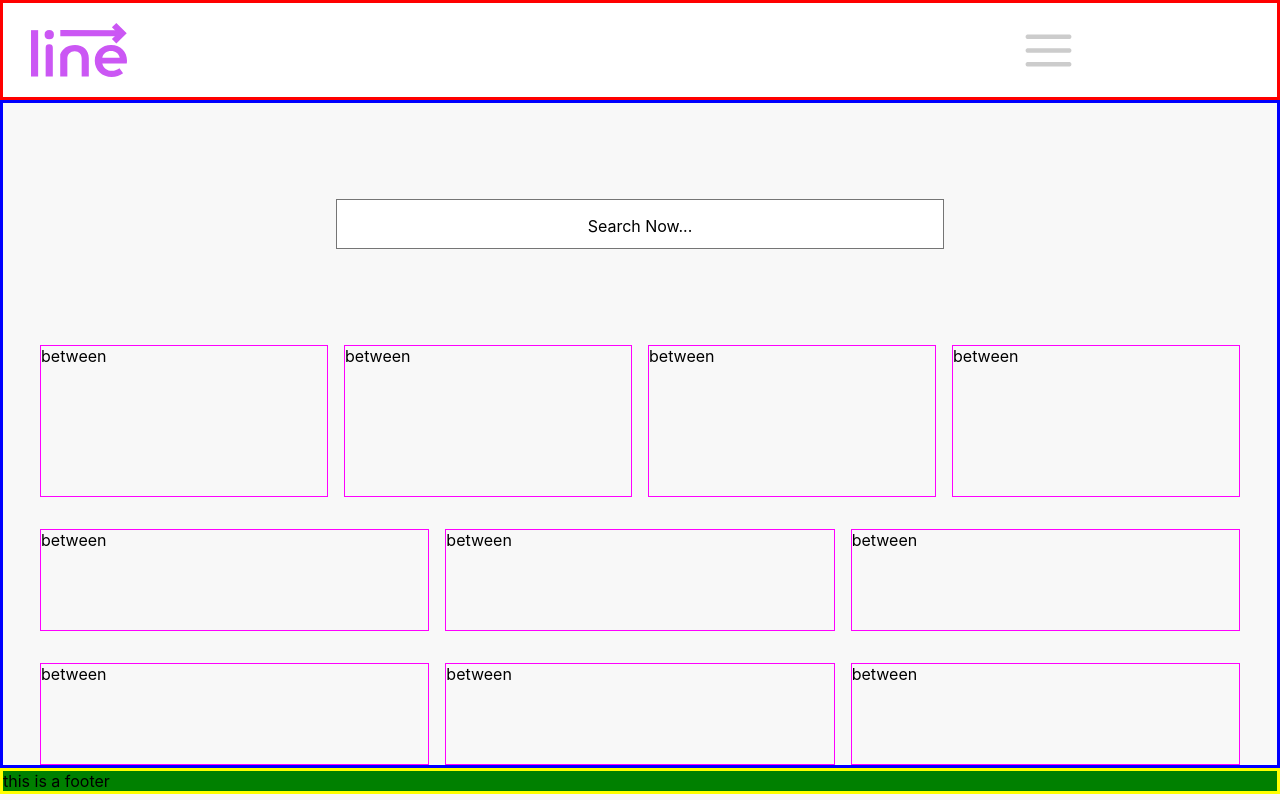
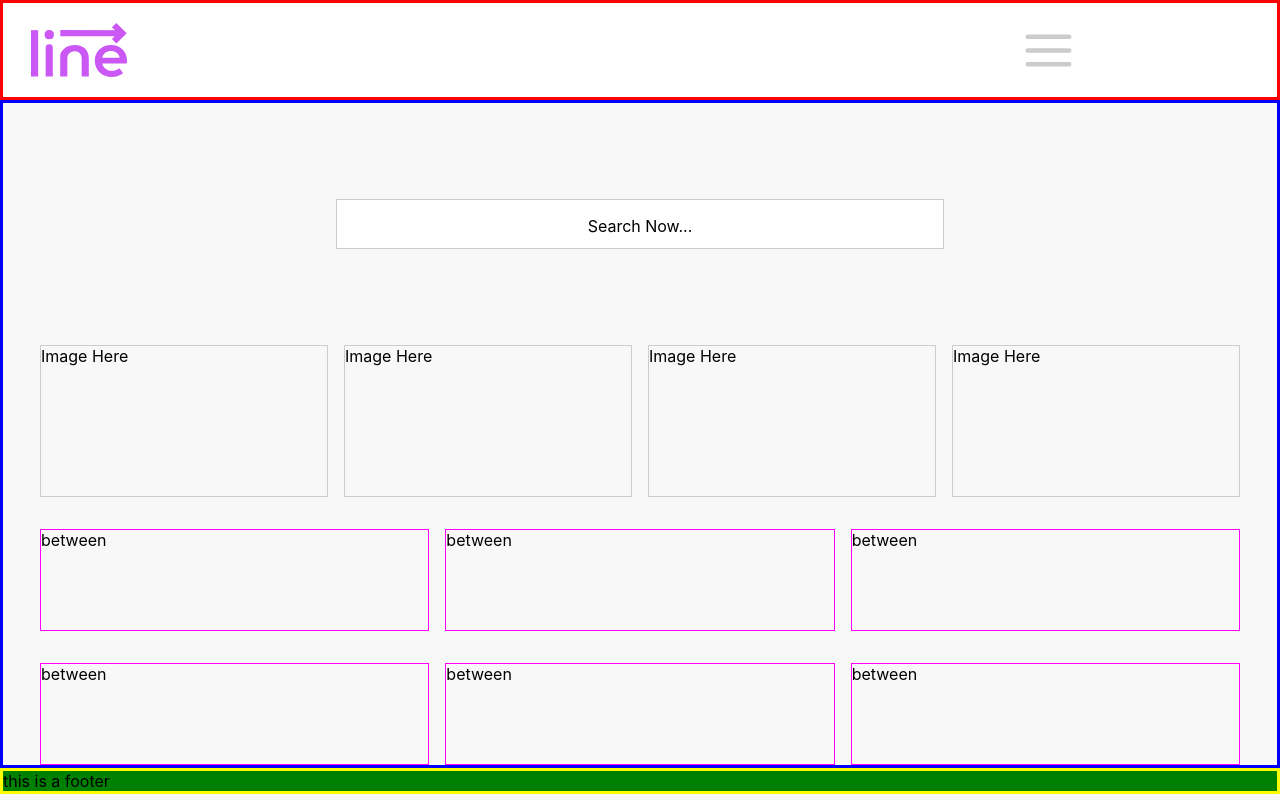
Before and after one commit to skippingline/skippingline.github.io, a React (Create React App) app: page / in a window 1280 px wide. Built offline with nearby package versions, Linux system fonts and the light colour scheme.

Commit message:
changed some colors

```diff
--- a/src/main.scss
+++ b/src/main.scss
@@ -49,7 +49,7 @@ footer {
 }
 
 .searchBar {
-    border: 1px solid #757575;
+    border: 1px solid #cccccc;
     background: white;
     margin-top: 6em;
     height: 50px;
@@ -61,25 +61,25 @@ footer {
 }
 
 .box1 {
-    border: 1px solid magenta;
+    border: 1px solid #cccccc;
     margin-top: 6em;
     height: 150px;
 }
 
 .box2 {
-    border: 1px solid magenta;
+    border: 1px solid #cccccc;
     margin-top: 6em;
     height: 150px;
 }
 
 .box3 {
-    border: 1px solid magenta;
+    border: 1px solid #cccccc;
     margin-top: 6em;
     height: 150px;
 }
 
 .box4 {
-    border: 1px solid magenta;
+    border: 1px solid #cccccc;
     margin-top: 6em;
     height: 150px;
 }
--- a/src/pages/Home.js
+++ b/src/pages/Home.js
@@ -1,5 +1,6 @@
 import React from 'react';
 import { Link } from 'react-router-dom';
+
 
 
 const Home = () => {
@@ -15,28 +16,28 @@ const Home = () => {
                                 col-sm-4
                                 col-md-3">
                     <div class="box1">
-                        between
+                        Image Here
                     </div>
                 </div>
                 <div className="col-xs-6
                                 col-sm-4
                                 col-md-3">
                     <div class="box2">
-                        between
+                        Image Here
                     </div>
                 </div>
                 <div className="col-xs-6
                                 col-sm-4
                                 col-md-3">
                     <div class="box3">
-                        between
+                        Image Here
                     </div>
                 </div>
                 <div className="col-xs-6
                                 col-sm-4
                                 col-md-3">
                     <div class="box4">
-                        between
+                        Image Here
                     </div>
                 </div>
             </div>
```
Also changed, not shown: 1 other file (tests, documents, lock files or other folders).
